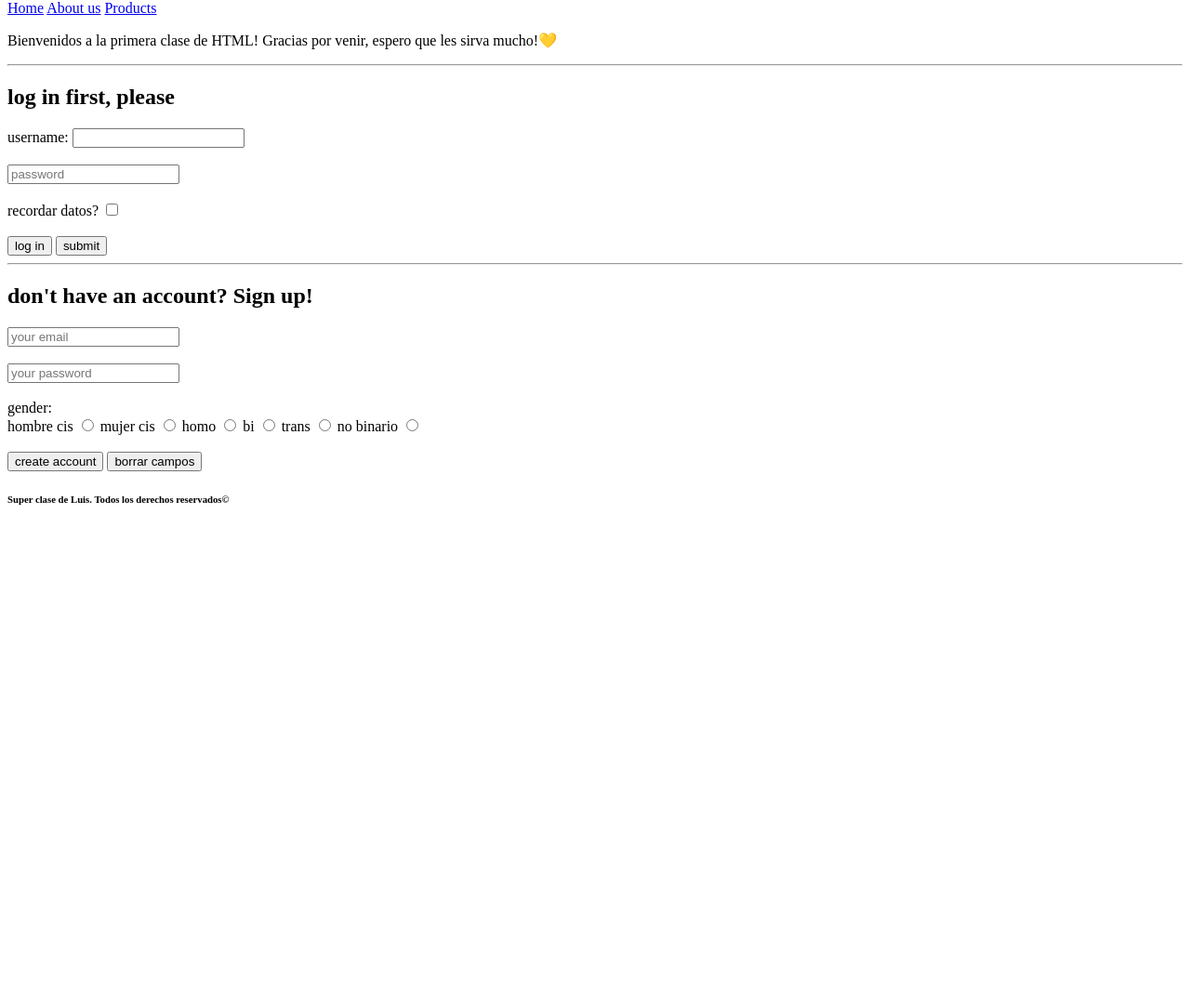
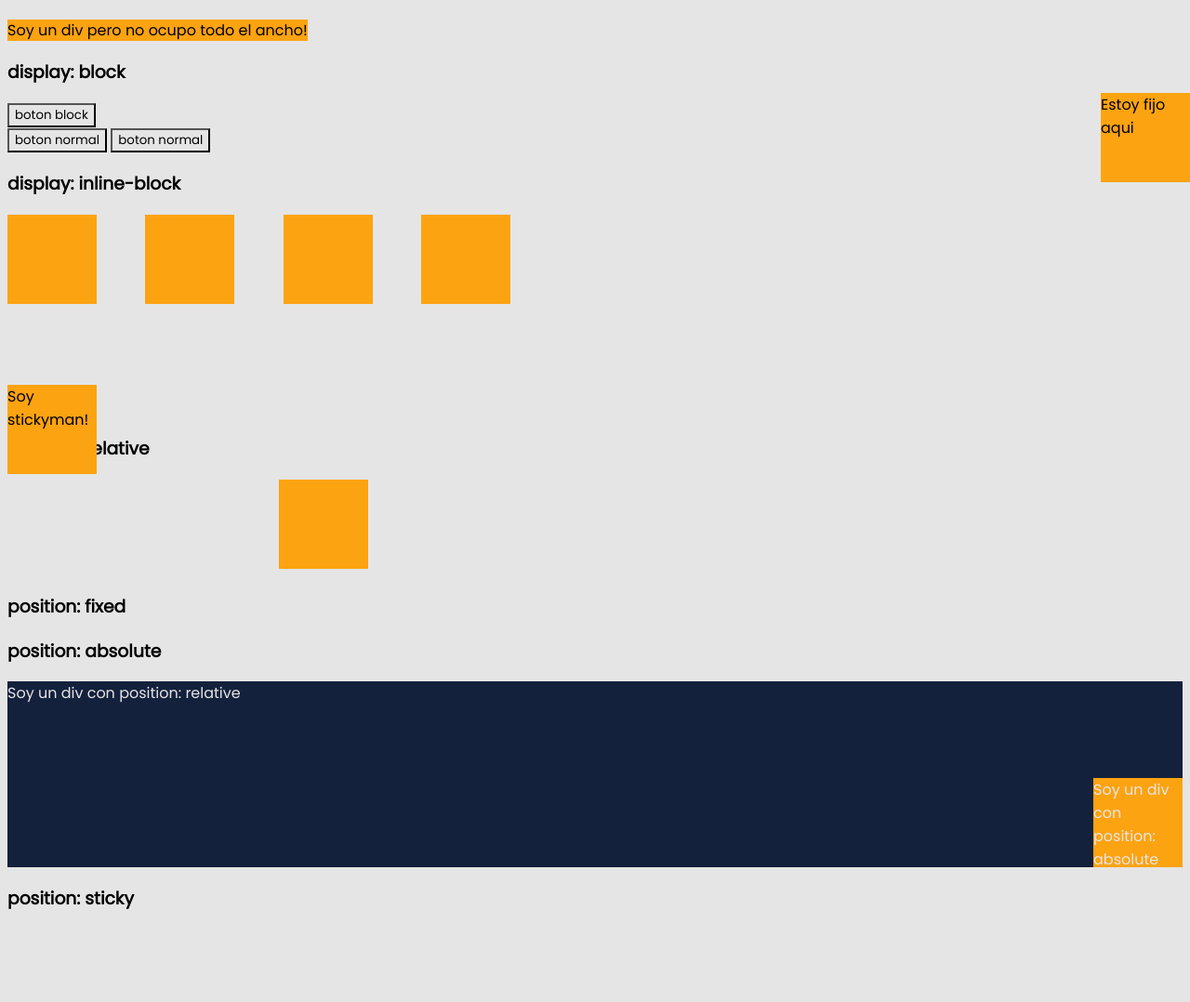
Before and after one commit to Leoblockchain/webmaster, a plain HTML site: page index.html in a window 1280 px wide. Shown: the part 604-1682 px from the top of the page at 93% size. Before the commit the page ends 1172 px from the top, so only its background shows below. Drawn offline with Linux system fonts and the light colour scheme.

Commit message:
clase 7 - position

```diff
--- a/index.html
+++ b/index.html
@@ -1,119 +1,130 @@
 <!DOCTYPE html>
-<html lang="es">
+<html lang="en">
 
   <head>
+
     <meta charset="UTF-8">
+
     <meta http-equiv="X-UA-Compatible" content="IE=edge">
+
     <meta name="viewport" content="width=device-width, initial-scale=1.0">
-    <title>HTML</title>
+
+    <title>CSS</title>
+
+    <!-- POPPINS FONT -->
+    <link rel="preconnect" href="https://fonts.googleapis.com">
+
+    <link rel="preconnect" href="https://fonts.gstatic.com"
+    crossorigin>
+
+    <link href="https://fonts.googleapis.com/css2?family=Poppins&display=swap" rel="stylesheet">
+
+    <link rel="stylesheet" href="styles/index.css">
+
   </head>
 
   <body>
 
     <header>
 
-      <img src="img/htmLogo.png" alt="logo html">
+      <img src="img/cssLogo.png" alt="logo css 3" class="css-logo">
 
-      <h1>Titulo (nombre del sitio, por ejemplo)</h1>
+      <h1 class="main-title">Welcome to El Himalaya</h1>
 
-      <nav>
-        <a href="ruta">Home</a>
-        <a href="pages/about.html">About us</a>
-        <a href="ruta">Products</a>
+      <nav class="navbar">
+
+        <a href="#tipos" class="navbar-item">
+          tipos de elementos
+        </a>
+
+        <a href="#display" class="navbar-item">display</a>
+
+        <a href="#position" class="navbar-item">position</a>
+
+        <a href="pages/about.html" class="navbar-item">about</a>
+
       </nav>
 
     </header>
 
     <main>
 
-      <p>Bienvenidos a la primera clase de HTML! Gracias por venir, espero que les sirva mucho!💛</p>
+      <div id="tipos">
 
-      <hr>
+        <h2>Tipos de elementos</h2>
 
-      <!-- login -->
-      <div>
+        <h3>block</h3>
 
-        <h2>log in first, please</h2>
+        <div class="block-example">
+          Ocupo todo el ancho de pantalla
+        </div>
 
-        <form>
+        <h3>inline</h3>
 
-          <label for="username">username:</label>
-          <input type="text" name="username" required>
+        <input type="text" placeholder="no ocupo todo el ancho">
 
-          <br><br>
-
-          <input type="password" placeholder="password" maxlength="6">
-
-          <br><br>
-
-          <label for="saveUserData">recordar datos?</label>
-          <input type="checkbox" name="saveUserData">
-
-          <br><br>
-
-          <input type="button" value="log in">
-
-          <input type="submit" value="submit">
-
-        </form>
+        <button>yo tampoco</button>
 
       </div>
 
-      <hr>
+      <div id="display">
 
-      <!-- sign up -->
-      <div>
+        <h2>Propiedad display</h2>
 
-        <h2>don't have an account? Sign up!</h2>
+        <h3>display: inline</h3>
 
-        <form>
+        <div class="display-inline">
 
-          <input type="email" placeholder="your email">
+          Soy un div pero no ocupo todo el ancho!
+        </div>
 
-          <br><br>
+        <h3>display: block</h3>
 
-          <input type="text" placeholder="your password">
+        <button class="block-btn">boton block</button>
 
-          <br><br>
+        <button>boton normal</button>
 
-          <label for="userGender">gender:</label>
+        <button>boton normal</button>
 
-          <br>
+        <h3>display: inline-block</h3>
 
-          <label>hombre cis</label>
-          <input type="radio" name="userGender">
+        <div class="box"></div>
 
-          <label>mujer cis</label>
-          <input type="radio" name="userGender">
+        <div class="box"></div>
 
-          <label>homo</label>
-          <input type="radio" name="userGender">
+        <div class="box"></div>
 
-          <label>bi</label>
-          <input type="radio" name="userGender">
+        <div class="box"></div>
 
-          <label>trans</label>
-          <input type="radio" name="userGender">
+      </div>
 
-          <label>no binario</label>
-          <input type="radio" name="userGender">
+      <div id="position">
 
-          <br><br>
+        <h2>Position</h2>
 
-          <button type="submit">create account</button>
+        <h3>position: relative</h3>
 
-          <button type="reset">borrar campos</button>
+        <div class="box relative"></div>
+
+        <h3>position: fixed</h3>
+
+        <div class="box fixed">Estoy fijo aqui</div>
+
+        <h3>position: absolute</h3>
+
+        <div class="container">
+          Soy un div con position: relative
+          <div class="box absolute">Soy un div con position: absolute</div>
+        </div>
+
+        <h3>position: sticky</h3>
+
+        <div class="box sticky">Soy stickyman!</div>
 
       </div>
 
     </main>
 
-    <footer>
-
-      <h6>Super clase de Luis. Todos los derechos reservados&copy;</h6>
-
-    </footer>
-
   </body>
 
 </html>
--- /dev/null
+++ b/styles/about.css
@@ -0,0 +1,75 @@
+html {
+
+  background-color: #f1faee;
+
+  font-family: 'Poppins', sans-serif;
+
+}
+
+header {
+
+  background-color: #e63946;
+
+}
+
+a {
+
+  text-decoration: none;
+
+  color: #f1faee;
+
+}
+
+.picture {
+
+  width: 15rem;
+
+  height: 15rem;
+
+  border-radius: 100%;
+
+  margin-left: 505px;
+
+}
+
+h1 {
+
+  text-align: center;
+
+  color: #f1faee;
+
+  margin-top: 5px;
+
+}
+
+.about {
+
+  background-color: #a8dadc;
+
+  color: #1d3557;
+
+  display: inline-block;
+
+  width: 20rem;
+
+  border-radius: 10px;
+
+  margin-top: 10px;
+
+  margin-left: 470px;
+
+}
+
+ul {
+
+  list-style: none;
+
+}
+
+li {
+
+  margin: 10px 0;
+
+  font-size: 1.1rem;
+
+}
--- /dev/null
+++ b/styles/index.css
@@ -0,0 +1,214 @@
+* {
+
+  background-color: #e5e5e5;
+
+  font-family: 'Poppins', sans-serif;
+
+  scroll-behavior: smooth;
+
+}
+
+body {
+
+  height: 300vh;
+
+}
+
+/* HEADER */
+
+.css-logo {
+
+  width: 4rem;
+
+  height: 4rem;
+
+}
+
+.main-title {
+
+  display: inline;
+
+  color: #000000;
+
+  font-size: 2rem;
+
+}
+
+.navbar {
+
+  display: inline;
+
+  margin-left: 6rem;
+
+}
+
+.navbar-item {
+
+  text-decoration: none;
+
+  color: #000000;
+
+  margin: 0 1rem;
+
+}
+
+/* TIPOS */
+
+#tipos {
+
+  margin-top: 5rem;
+
+}
+
+#tipos h2 {
+
+  color: #000000;
+
+}
+
+#tipos h3 {
+
+  color: #000000;
+
+}
+
+.block-example {
+
+  height: 5rem;
+
+  background-color: #14213d;
+
+  color: #e5e5e5;
+
+}
+
+#tipos input {
+
+  background-color: #ffffff;
+
+}
+
+#tipos button {
+
+  background-color: #ffffff;
+
+}
+
+.box {
+
+  display: inline-block;
+
+  width: 6rem;
+
+  height: 6rem;
+
+  background-color: #fca311;
+
+  margin-right: 3rem;
+
+}
+
+/* DISPLAY */
+
+#display {
+
+  margin-top: 5rem;
+
+}
+
+#display h2 {
+
+  color: #000000;
+
+}
+
+#display h3 {
+
+  color: #000000;
+
+}
+
+.block-btn {
+
+  display: block;
+
+}
+
+.display-inline {
+
+  height: 5rem;
+
+  background-color: #fca311;
+
+  color: #000000;
+
+  display: inline;
+
+}
+
+/* POSITION */
+
+#position {
+
+  margin-top: 5rem;
+
+}
+
+.box.relative {
+
+  position: sticky;
+
+  left: 300px;
+
+  top: 0;
+
+  margin-right: 0;
+
+}
+
+.box.fixed {
+
+  position: fixed;
+
+  right: 0;
+
+  bottom: 0;
+
+  z-index: 3;
+
+  margin-right: 0;
+
+}
+
+.container {
+
+  background-color: #14213d;
+
+  height: 200px;
+
+  position: relative;
+
+  color: #e5e5e5;
+
+}
+
+.box.absolute {
+
+  position: absolute;
+
+  right: 0;
+
+  bottom: 0;
+
+  margin-right: 0;
+
+
+}
+
+.box.sticky {
+
+  position: sticky;
+
+  bottom: 0;
+
+}
```
Also changed, not shown: pages/about.html (+41 -3 lines), img/cssLogo.png (added), img/htmLogo.png (deleted).
